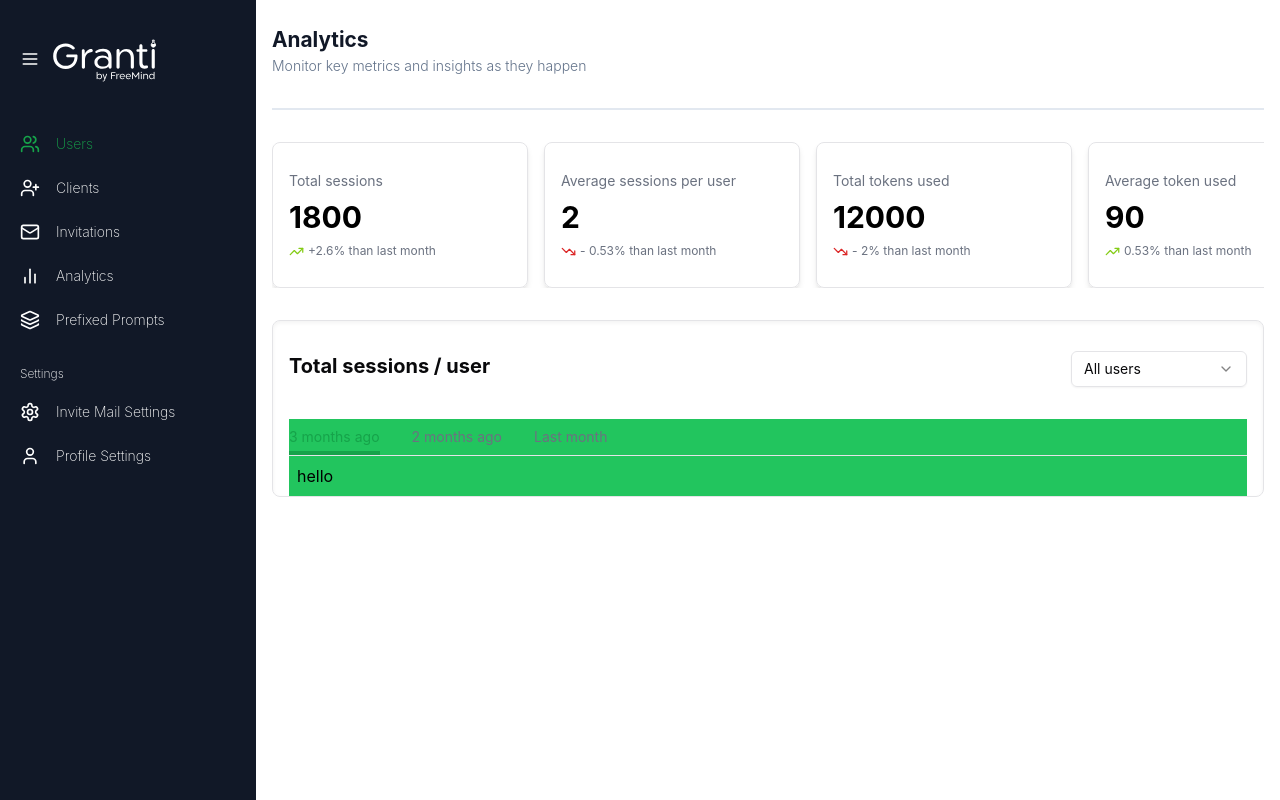
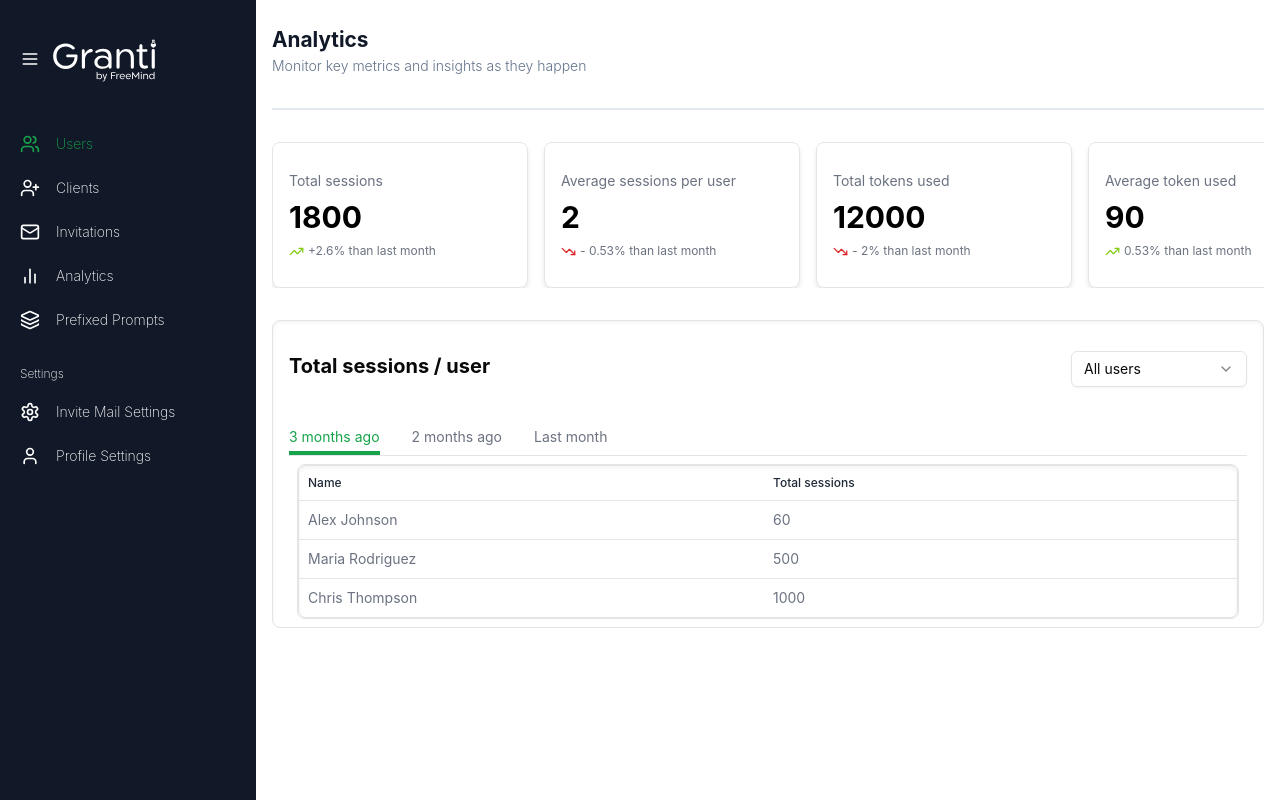
Before and after one commit to littlegod20/Freemind, a React (Vite) app: page /analytics in a window 1280 px wide. Built offline with nearby package versions, Linux system fonts and the light colour scheme.

Commit message:
modified the table component to factor the feature of the table in analytics page

```diff
--- a/src/components/Table.tsx
+++ b/src/components/Table.tsx
@@ -10,6 +10,8 @@ const Table: React.FC<TableTypes> = ({
   tableTitles,
   moreOptions,
   pagination = false,
+  titlesClassName = "",
+  detailsClassName = "",
 }) => {
   const [details, setDetails] = useState(
     tableDetails.map((item) => ({ ...item, show: false }))
@@ -38,7 +40,7 @@ const Table: React.FC<TableTypes> = ({
               {tableTitles.map((item, index) => (
                 <th
                   key={index}
-                  className="md:w-[120px] flex justify-start md:text-left w-16 text-[#1F2937] font-medium text-xs"
+                  className={` flex justify-start md:text-left text-[#1F2937] font-medium text-xs ${titlesClassName ? titlesClassName : 'md:w-[120px] w-16'}`}
                 >
                   <p className="truncate md:text-wrap">{item}</p>
                 </th>
@@ -49,7 +51,7 @@ const Table: React.FC<TableTypes> = ({
           <tbody className="flex flex-col w-full text-[#6B7280]">
             {details.map((detail, detailIndex) => (
               <tr
-                className="flex w-full justify-between gap-2 border-t-[1px] border-gray-200 p-3 sm:text-sm text-xs font-normal"
+                className="flex w-full justify-between gap-2 border-t-[1px] border-gray-200 p-2 sm:text-sm text-xs font-normal"
                 key={detailIndex}
               >
                 {Object.keys(detail)
@@ -61,7 +63,11 @@ const Table: React.FC<TableTypes> = ({
                     return (
                       <td
                         key={key}
-                        className={`md:w-[120px] w-[60px] flex justify-between md:text-left items-center`}
+                        className={` flex justify-between md:text-left items-center ${
+                          detailsClassName
+                            ? detailsClassName
+                            : "md:w-[120px] w-[60px]"
+                        }`}
                       >
                         {SpecialRenderer ? (
                           SpecialRenderer(value as string)
@@ -71,10 +77,11 @@ const Table: React.FC<TableTypes> = ({
                             data-tooltip-id="my-tooltip"
                             data-tooltip-content={value}
                           >
-                            {(value)}
+                            {value}
                           </p>
                         )}
-                        {keyDetailIndex ===
+                        {moreOptions &&
+                          keyDetailIndex ===
                             Object.keys(detail).filter((key) => key !== "show")
                               .length -
                               1 && (
@@ -91,7 +98,8 @@ const Table: React.FC<TableTypes> = ({
                               </span>
                               {detail.show ? (
                                 <div className="absolute bg-white right-8 min-w-32 p-2 space-y-3 rounded-md border shadow-sm z-100">
-                                {moreOptions.map((option, optionIndex) => (
+                                  {moreOptions &&
+                                    moreOptions.map((option, optionIndex) => (
                                       <p
                                         className="text-black cursor-pointer last:text-red-600"
                                         onClick={() =>
--- a/src/components/dummyTable.tsx
+++ b/src/components/dummyTable.tsx
@@ -62,8 +62,8 @@ export function TableDemo() {
         <TableRow>
           <TableHead className="w-[100px]">Invoice</TableHead>
           <TableHead>Status</TableHead>
-          <TableHead>Method</TableHead>
-          <TableHead className="text-right">Amount</TableHead>
+          {/* <TableHead>Method</TableHead>
+          <TableHead className="text-right">Amount</TableHead> */}
         </TableRow>
       </TableHeader>
       <TableBody>
@@ -76,12 +76,12 @@ export function TableDemo() {
           </TableRow>
         ))}
       </TableBody>
-      <TableFooter>
+      {/* <TableFooter>
         <TableRow>
           <TableCell colSpan={3}>Total</TableCell>
           <TableCell className="text-right">$2,500.00</TableCell>
         </TableRow>
-      </TableFooter>
+      </TableFooter> */}
     </Table>
   );
 }
--- a/src/pages/Analytics/Analytics.tsx
+++ b/src/pages/Analytics/Analytics.tsx
@@ -1,12 +1,16 @@
 import Header from "@/components/Header";
 import StatisticsBox from "./components/StatisticsBox";
-import { analyticsTableDetails, analyticsTableTitles, analyticsTabs, statisticsData } from "./constants";
+import {
+  analyticsTableDetails,
+  analyticsTableTitles,
+  analyticsTabs,
+  statisticsData,
+} from "./constants";
 import CommonTab from "@/components/widgets/CommonTab";
 import { useState } from "react";
 import SessionsTableHeader from "./components/SessionsTableHeader";
 import CommonTabChild from "@/components/CommonTabChild";
 import Table from "@/components/Table";
-import { TableDemo } from "@/components/dummyTable";
 
 const Analytics = () => {
   const [childIndex, setChildIndex] = useState(0);
@@ -24,7 +28,6 @@ const Analytics = () => {
       )
     );
     setChildIndex(indexChild);
-    // console.log("childIndex:", indexChild);
   };
 
   return (
@@ -41,21 +44,19 @@ const Analytics = () => {
       <section className="mt-8 pt-6 px-4 border rounded-lg shadow-inner">
         <SessionsTableHeader />
 
-        <div className="mt-8 bg-green-500">
+        <div className="mt-8">
           <CommonTab
             tabData={tabData}
             onClickTab={handleAnalyticsTab}
             tabTitleStyle={"justify-between bg-blue-400"}
           >
-            <CommonTabChild
-              data={
-                <TableDemo/>
-              }
-              tabNumber={0}
-              childIndex={childIndex}
-            >
-              <p className="text-black z-50">hello</p>
-              {/* <Table tableDetails={analyticsTableDetails} tableTitles={analyticsTableTitles} moreOptions={[{label:'something'}]} /> */}
+            <CommonTabChild tabNumber={0} childIndex={childIndex}>
+              <Table
+                tableTitles={analyticsTableTitles}
+                tableDetails={analyticsTableDetails}
+                titlesClassName="w-1/2"
+                detailsClassName="w-1/2"
+              />
             </CommonTabChild>
           </CommonTab>
         </div>
--- a/src/utils/types.ts
+++ b/src/utils/types.ts
@@ -48,8 +48,10 @@ export interface MoreOptions {
 
 export interface TableTypes {
   tableTitles: string[];
+  titlesClassName?: ClassNameValue;
   tableDetails: TableDetailsTypes[];
-  moreOptions: MoreOptions[];
+  detailsClassName?: ClassNameValue;
+  moreOptions?: MoreOptions[];
   pagination?: boolean;
 }
 
```
Lines whose indentation alone changed are shown as unchanged.
